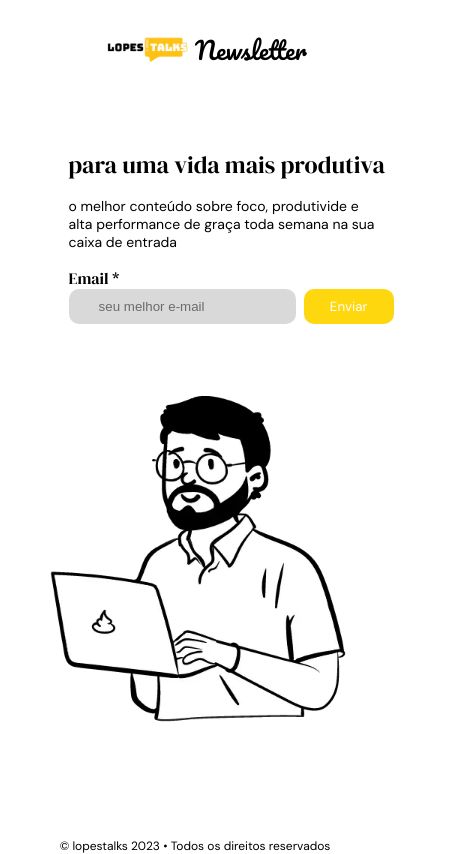
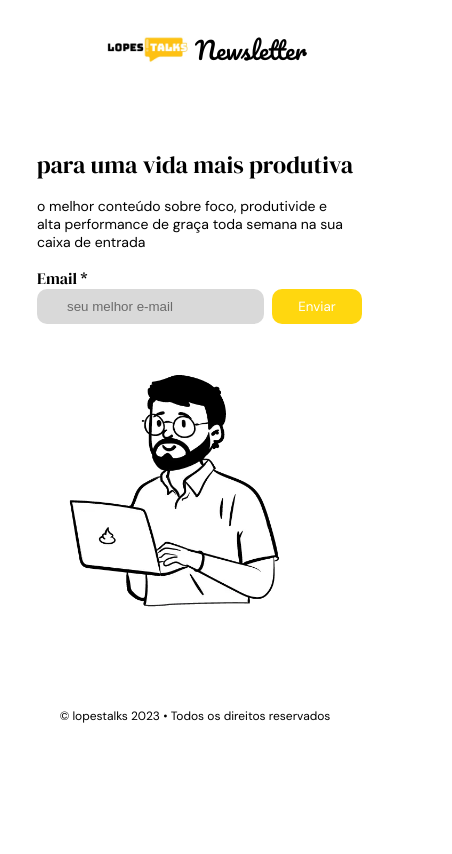
Before and after one commit to marceloakalopes/newsletter, a React (Vite) app: page / in a window 390 px wide. Shown: the whole page, 452 px wide, since content can reach past the window. Built offline with nearby package versions, Linux system fonts and the light colour scheme.

Commit message:
Solving Responsive Problems

```diff
--- a/src/index.css
+++ b/src/index.css
@@ -149,6 +149,12 @@ input[type="email"]:focus {
 }
 
 @media (max-width: 50rem) {
+
+  body {
+    width:100%;
+    padding: 0;
+  }
+
   .container {
     grid-template-columns: 1fr;
   }
@@ -184,4 +190,8 @@ input[type="email"]:focus {
   .fit {
     width: 316px;
   }
+
+  .avatar img {
+    height: 20rem;
+  }
 }
```
